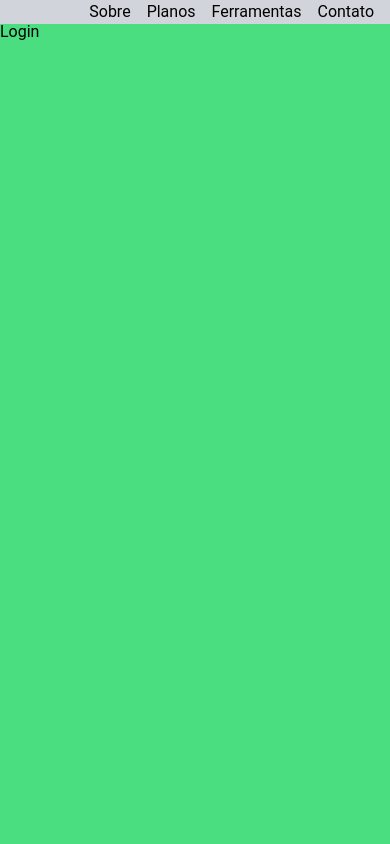
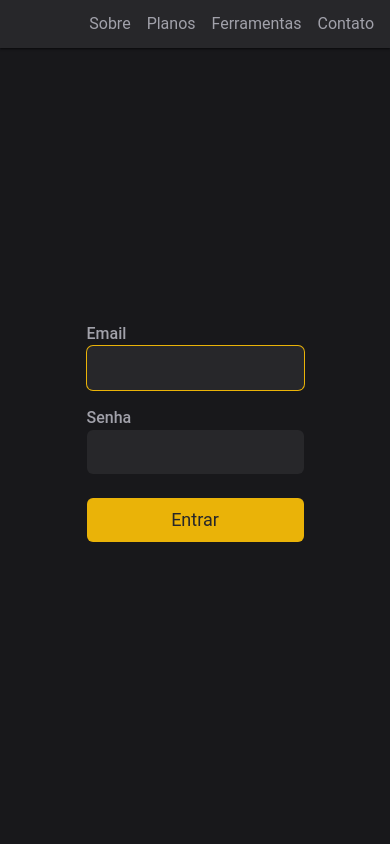
Before and after one commit to pedrim01/xbtips-v1, a Next.js app: page / in a window 390 px wide. Shown: the top 844 px of the page. Built offline with nearby package versions, Linux system fonts and the light colour scheme.

Commit message:
trabalhando na home page 2

```diff
--- a/package.json
+++ b/package.json
@@ -9,6 +9,7 @@
     "lint": "next lint"
   },
   "dependencies": {
+    "@hookform/resolvers": "^3.1.0",
     "@types/node": "20.2.3",
     "@types/react": "18.2.7",
     "@types/react-dom": "18.2.4",
@@ -19,9 +20,11 @@
     "postcss": "8.4.23",
     "react": "18.2.0",
     "react-dom": "18.2.0",
+    "react-hook-form": "^7.44.3",
     "react-icons": "^4.8.0",
     "tailwindcss": "3.3.2",
-    "typescript": "5.0.4"
+    "typescript": "5.0.4",
+    "zod": "^3.21.4"
   },
   "devDependencies": {
     "@svgr/webpack": "^8.0.1",
--- a/src/pages/index.tsx
+++ b/src/pages/index.tsx
@@ -1,11 +1,41 @@
-import Link from "next/link";
+import { SubmitHandler, useForm } from "react-hook-form";
+import { TiChevronRightOutline } from "react-icons/ti";
 import { useEffect, useState } from "react";
+import { z } from "zod";
+import { zodResolver } from "@hookform/resolvers/zod";
+
+const signInFormSchema = z.object({
+  email: z.string().nonempty("O email é obrigatório!").email("Formato de email inválido!"),
+  password: z.string().min(6, "A senha precisa de no mínimo 6 caracteres!"),
+});
+
+type SignFormData = z.infer<typeof signInFormSchema>;
 
 export default function Home() {
   const [stateDisplay, setStateDisplay] = useState<"flex" | "hidden">("hidden");
 
+  const {
+    register,
+    handleSubmit,
+    formState: { errors },
+    setFocus,
+  } = useForm<SignFormData>({
+    resolver: zodResolver(signInFormSchema),
+  });
+
+  useEffect(() => {
+    setFocus("email");
+  }, [setFocus]);
+
+  console.log(errors);
+
+  const handleSignIn: SubmitHandler<SignFormData> = (values) => {
+    console.log(values);
+  };
+
   function handleClickButtonTop() {
     window.scrollTo(0, 0);
+    window.location.href = "/";
   }
 
   function handleScrollY() {
@@ -22,27 +52,82 @@ export default function Home() {
 
   return (
     <>
-      <nav className="z-1 fixed left-0 right-0 top-0 w-full bg-gray-300">
-        <ul className="mr-4 flex justify-end gap-4">
-          <li><a href={"#about"}>Sobre</a></li>
-          <li><a href={"#plans"}>Planos</a></li>
-          <li><a href={"#tools"}>Ferramentas</a></li>
-          <li><a href={"#contact"}>Contato</a></li>
+      <nav className="z-1 fixed left-0 right-0 top-0 flex h-12 w-full justify-end bg-zinc-800 shadow-sm shadow-zinc-950">
+        <ul className="mr-4 flex items-center justify-end gap-4 text-zinc-400">
+          <li>
+            <a href={"#about"} className="hover:text-zinc-100">
+              Sobre
+            </a>
+          </li>
+          <li>
+            <a href={"#plans"} className="hover:text-zinc-100">
+              {" "}
+              Planos
+            </a>
+          </li>
+          <li>
+            <a href={"#tools"} className="hover:text-zinc-100">
+              Ferramentas
+            </a>
+          </li>
+          <li>
+            <a href={"#contact"} className="hover:text-zinc-100">
+              Contato
+            </a>
+          </li>
         </ul>
       </nav>
 
       <main>
-        <section id="signIn" className="h-screen bg-green-400 pt-5">
-          Login
+        <section id="signIn" className="flex h-screen w-full items-center justify-center bg-zinc-900 pt-5">
+          <div className="flex justify-center md:w-5/12 md:justify-end">
+            <form onSubmit={handleSubmit(handleSignIn)} className="mx-4 flex w-full max-w-sm flex-col rounded-xl p-6">
+              <div className="flex flex-col">
+                <label htmlFor="email" className="font-medium text-zinc-400">
+                  Email
+                </label>
+                <input
+                  type="email"
+                  className="rounded-md bg-zinc-800 p-3 text-sm text-zinc-300  focus:border-yellow-500 focus:outline-none focus:ring-1 focus:ring-yellow-500"
+                  {...register("email")}
+                />
+
+                {errors.email && <span className="text-sm text-zinc-300"> {errors.email.message} </span>}
+              </div>
+
+              <div className="mt-4 flex flex-col">
+                <label htmlFor="password" className="font-medium text-zinc-400">
+                  Senha
+                </label>
+                <input
+                  type="password"
+                  className="rounded-md bg-zinc-800 p-3 text-sm text-zinc-300  focus:border-yellow-500 focus:outline-none focus:ring-1 focus:ring-yellow-500"
+                  {...register("password")}
+                />
+                {errors.password && <span className="text-sm text-zinc-300"> {errors.password.message} </span>}
+              </div>
+
+              <button
+                type="submit"
+                className="mt-6 rounded-md bg-yellow-500 py-2 text-lg text-zinc-800 hover:bg-yellow-600 hover:font-semibold hover:text-zinc-950"
+              >
+                Entrar
+              </button>
+            </form>
+          </div>
+
+          <div className="hidden md:flex md:w-7/12 md:justify-center">
+            <img src="https://source.unsplash.com/ramdom" alt="Img da Tela de Auth" className="h-full w-full object-cover" />
+          </div>
         </section>
 
-        <section id="about" className="min-h-screen bg-red-400 pt-5">
+        <section id="about" className="flex min-h-screen items-center justify-center bg-red-400 pt-2">
           Lorem ipsum dolor sit amet consectetur adipisicing elit. Expedita, hic ipsum? Voluptatum unde provident officia quam magnam
           accusamus. Mollitia omnis illo eligendi veniam itaque facilis neque tempore natus molestiae. Voluptatibus. Lorem ipsum dolor sit
           amet consectetur adipisicing elit. Expedita, hic ipsum? Voluptatum unde provident officia quam magnam accusamus. Mollitia omnis
         </section>
 
-        <section id="plans" className="min-h-screen bg-blue-400 pt-5">
+        <section id="plans" className="flex min-h-screen items-center justify-center bg-blue-400 pt-2">
           Lorem ipsum dolor sit amet consectetur adipisicing elit. Expedita, hic ipsum? Voluptatum unde provident officia quam magnam
           accusamus. Mollitia omnis illo eligendi veniam itaque facilis neque tempore natus molestiae. Voluptatibus. Lorem ipsum dolor sit
           amet consectetur adipisicing elit. Expedita, hic ipsum? Voluptatum unde provident officia quam magnam accusamus. Mollitia omnis
@@ -52,17 +137,20 @@ export default function Home() {
           Expedita, hic ipsum? Voluptatum unde provident officia quam magnam accusamus. Mollitia omnis illo eligendi veniam itaque facilis
         </section>
 
-        <section id="tools" className="min-h-screen bg-gray-400 pt-5">
+        <section id="tools" className="flex min-h-screen items-center justify-center bg-gray-400 pt-2">
           Ferramentas
         </section>
 
-        <footer id="contact" className="min-h-screen bg-cyan-400 pt-5">
+        <footer id="contact" className="flex min-h-screen items-center justify-center bg-cyan-400 pt-2">
           Contato
         </footer>
       </main>
 
-      <button className={`${stateDisplay} z-2 fixed bottom-5 right-5 bg-white text-black`} onClick={handleClickButtonTop}>
-        Topo
+      <button
+        className={`${stateDisplay} z-2 fixed bottom-7 right-7 rounded-full bg-yellow-500 text-4xl text-black hover:bg-yellow-600 hover:font-semibold hover:text-zinc-950`}
+        onClick={handleClickButtonTop}
+      >
+        <TiChevronRightOutline className="-rotate-90" />
       </button>
     </>
   );
--- a/src/styles/globals.css
+++ b/src/styles/globals.css
@@ -18,3 +18,26 @@ html,body {
 
 
 }
+
+::-webkit-scrollbar {
+  width: 12px;
+}
+
+::-webkit-scrollbar-track {
+ background-color: #27272A;
+}
+
+::-webkit-scrollbar-thumb{
+  background-color: rgb(82, 82, 91);
+  border-radius: 0.5rem;
+
+}
+input:-webkit-autofill,
+input:-webkit-autofill:hover,
+input:-webkit-autofill:focus,
+input:-webkit-autofill:active{
+    border: 1px solid #EAB308;
+    box-shadow: 0 0 0 30px #27272A inset !important;
+    -webkit-text-fill-color: #D4D4D8 !important;
+
+}
```
Also changed, not shown: 1 other file (tests, documents, lock files or other folders).
